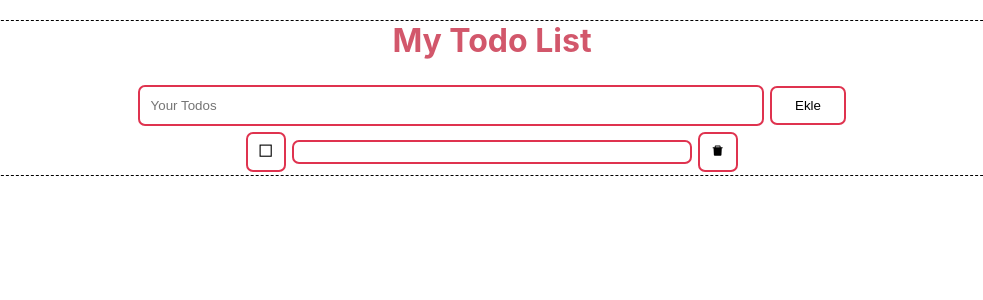
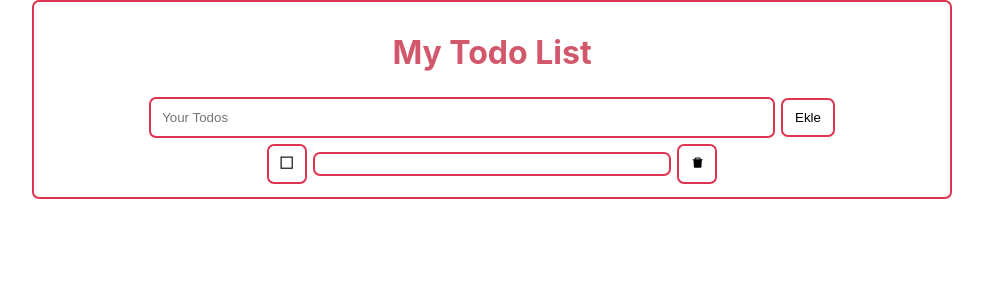
Before and after one commit to elifgazioglu/todoList-React, a React (Create React App) app: page / in a window 1280 px wide. Both pictures are taken after a click on the button "Ekle". Shown: the top 300 px of the page, without its empty margins (148-1131 px from the left). Built offline with nearby package versions, Linux system fonts and the light colour scheme.

Commit message:
delete events

```diff
--- a/src/App.css
+++ b/src/App.css
@@ -3,15 +3,15 @@
     text-align: center;
 }
 
-
 #container{
-    /* display: flex;
-    height: 100%;
-    width: 100%;
+    width: 70%;
+    margin: 0 auto;
+    padding: 10px;
+    height: 90%;
     justify-content:center;
-    align-items: center; */
-    outline: dashed 1px black;
-    /* text-align: center; */
+    align-items: center;
+    border: 2px solid rgb(223, 51, 79);
+    border-radius: 7px;
 }
 
 #container-input{
@@ -71,7 +71,7 @@ input:focus {
     margin: auto;
 }
 
-#delete-btn{
+.delete-btn{
     width: 40px;
     padding: 10px;
     margin: 3px;
@@ -82,7 +82,7 @@ input:focus {
     text-align: center;
 }
 
-#delete-btn:hover{
+.delete-btn:hover{
     cursor: pointer;
     border: 3px solid rgb(190, 94, 110);
 }
--- a/src/App.js
+++ b/src/App.js
@@ -3,14 +3,14 @@ import {} from "reactstrap";
 import Todo from "./components/Todos";
 import { useState } from "react";
 import { AiFillDelete } from "react-icons/ai";
-import { GrCheckbox, GrCheckboxSelected } from "react-icons/gr";
+import { GrCheckbox } from "react-icons/gr";
 
 function App() {
   const [todos, setTodos] = useState([]);
   const [message, setMessage] = useState("");
 
   function addToTodos(y) {
-    const x = [...todos, y];
+    const x = [...todos, { id: todos.length + 1, name: y }];
     setTodos(x);
   }
 
@@ -22,9 +22,10 @@ function App() {
     setMessage("");
   }
 
-  function todoSelected() {
-    <GrCheckboxSelected></GrCheckboxSelected>;
-  }
+  const deleteTodo = (id) => {
+    const updatedTodos = todos.filter((todo) => todo.id !== id);
+    setTodos(updatedTodos);
+  };
 
   return (
     <div id="container">
@@ -57,8 +58,8 @@ function App() {
             </button>
 
             <Todo todo={todo}></Todo>
-            <button id="delete-btn">
-              {" "}
+
+            <button className="delete-btn" onClick={() => deleteTodo(todo.id)}>
               <AiFillDelete></AiFillDelete>
             </button>
           </div>
--- a/src/components/Todos.js
+++ b/src/components/Todos.js
@@ -6,7 +6,7 @@ import '../App.css'
 const Todo = (props) => {
   return (
     <button id="btn-todo">
-      {props.todo}
+      {props.todo.name}
     </button>
   );
 };
```
